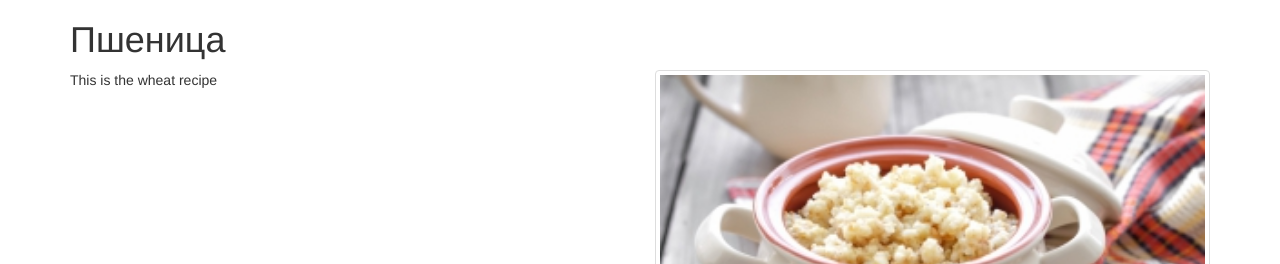
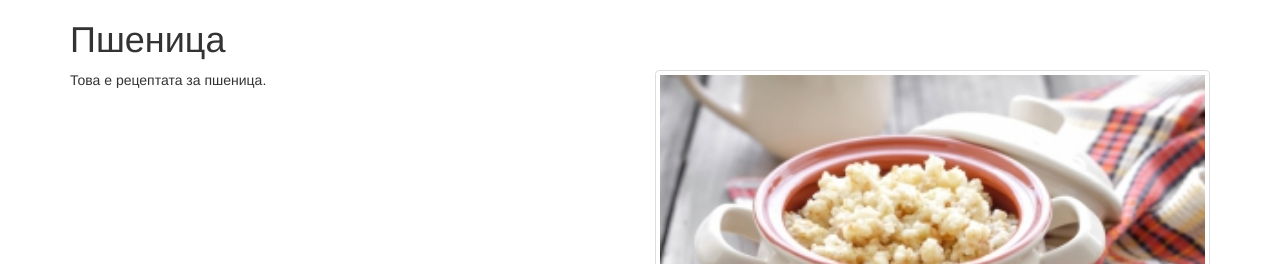
Before and after one commit to svetladm/recipes, a Jekyll site: the page built from _recipes/wheat.md, in a window 1280 px wide. Shown: the top 264 px of the page. Built offline with Jekyll 4.4.1, drawn with Linux system fonts in a browser that asks for light colours.

Commit message:
updated wheat example text to be in Bulgarian

```diff
--- a/_recipes/wheat.md
+++ b/_recipes/wheat.md
@@ -3,4 +3,4 @@ layout: recipe
 title: Пшеница
 image: wheat.jpg
 ---
-This is the wheat recipe
+Това е рецептата за пшеница.
```
